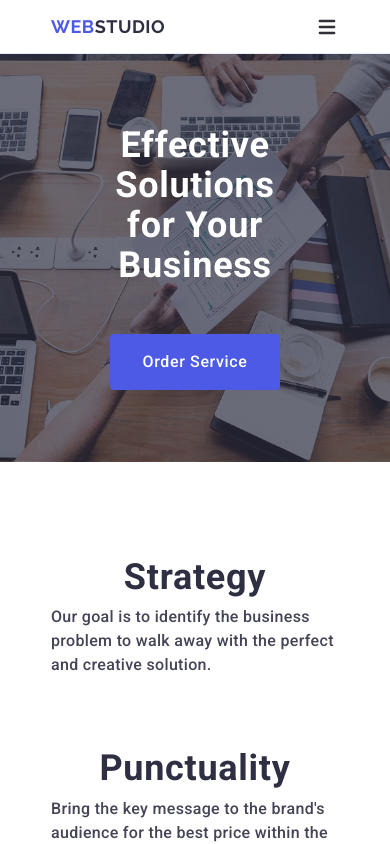
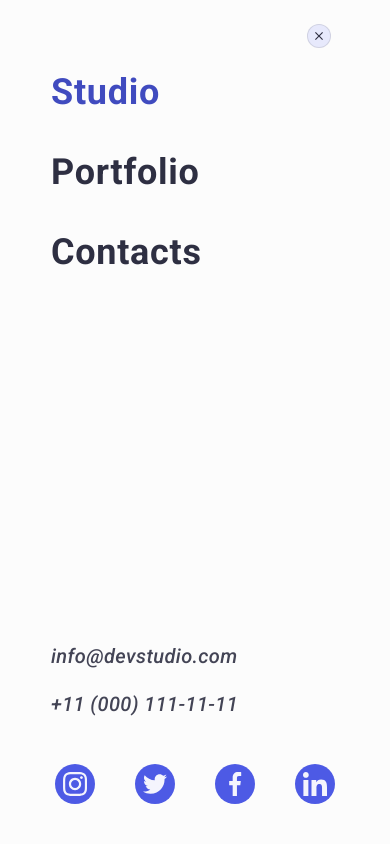
Before and after one commit to GOleg70/goit-markup-hw-06, a plain HTML site: page index.html in a window 390 px wide. Shown: the top 844 px of the page. Drawn offline with nearby package versions, Linux system fonts and the light colour scheme.

Commit message:
edit mobile menu3

```diff
--- a/index.html
+++ b/index.html
@@ -57,7 +57,7 @@
           </svg>
         </button>
       </div>
-      <div class="mobile-menu" data-menu>
+      <div class="mobile-menu is-open" data-menu>
         <div class="container mobile-menu-container">
           <button class="mobile-bnt-close" type="button" data-menu-close>
             <svg class="mobile-bnt-close-icon" width="8" height="8">
```
